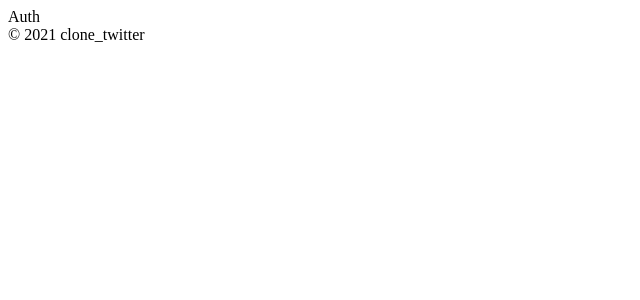
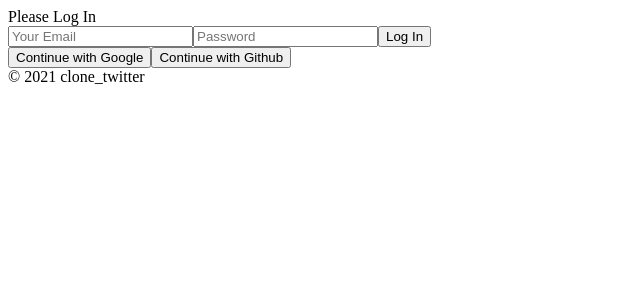
Before and after one commit to kdd9512/clone_twitter, a React (Create React App) app: page /#/ in a window 1280 px wide. Shown: the top 300 px of the page, without its empty margins (0-640 px from the left). Built offline with nearby package versions, Linux system fonts and the light colour scheme; no server answers.

Commit message:
commit 02 20210712
cloning twitter with react, firebase

```diff
--- a/src/routes/Auth.js
+++ b/src/routes/Auth.js
@@ -1,4 +1,50 @@
-import React from "react";
+import React, {useState} from "react";
 
-const Auth = () => <span>Auth</span>;
+const Auth = () => {
+    const [email, setEmail] = useState("");
+    const [pw, setPw] = useState("");
+
+    const onChange = (e) => {
+        const {target: {name,value}} = e;
+        console.log(value)
+        if (name === "email") {
+            setEmail(value);
+        } else if (name === "pw") {
+            setPw(value);
+        }
+    };
+
+    const onSubmit = (e) => {
+        e.preventDefault();
+    };
+
+    return (
+        <div>
+            <span>Please Log In</span>
+            <form onSubmit={onSubmit}>
+                <input
+                    name="email"
+                    type="text"
+                    placeholder="Your Email"
+                    required
+                    value={email}
+                    onChange={onChange}
+                />
+                <input
+                    name="pw"
+                    type="password"
+                    placeholder="Password"
+                    required
+                    value={pw}
+                    onChange={onChange}
+                />
+                <input type="submit" value="Log In"/>
+            </form>
+            <div>
+                <button>Continue with Google</button>
+                <button>Continue with Github</button>
+            </div>
+        </div>
+    )
+};
 export default Auth;
```
